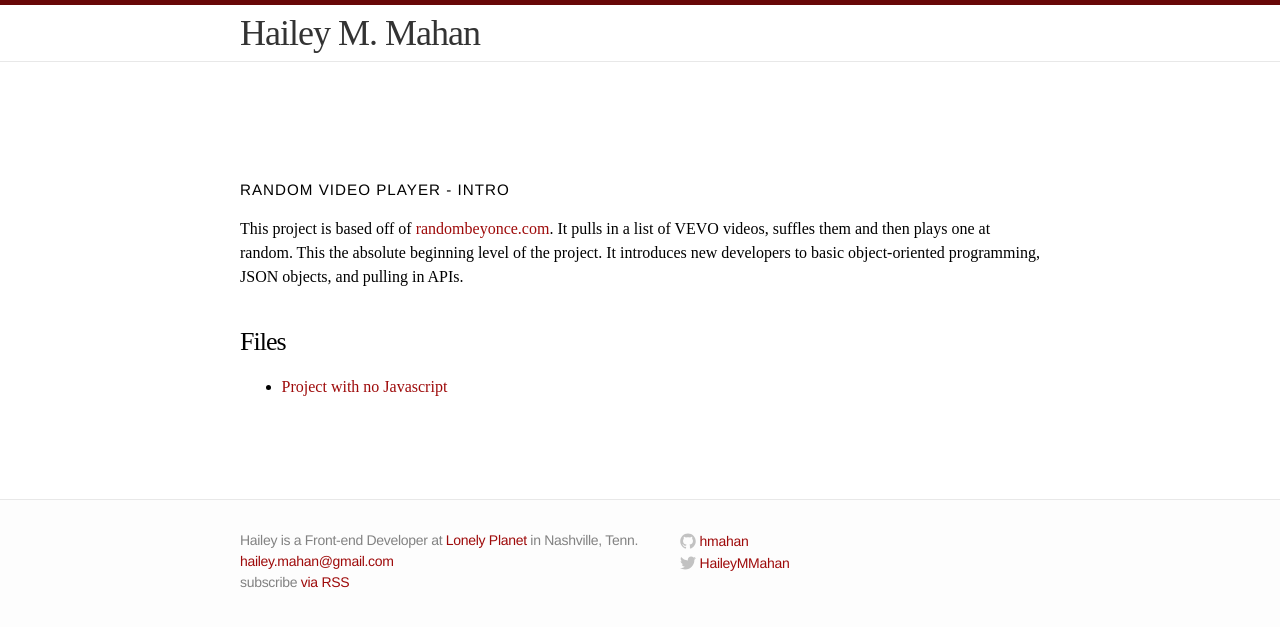
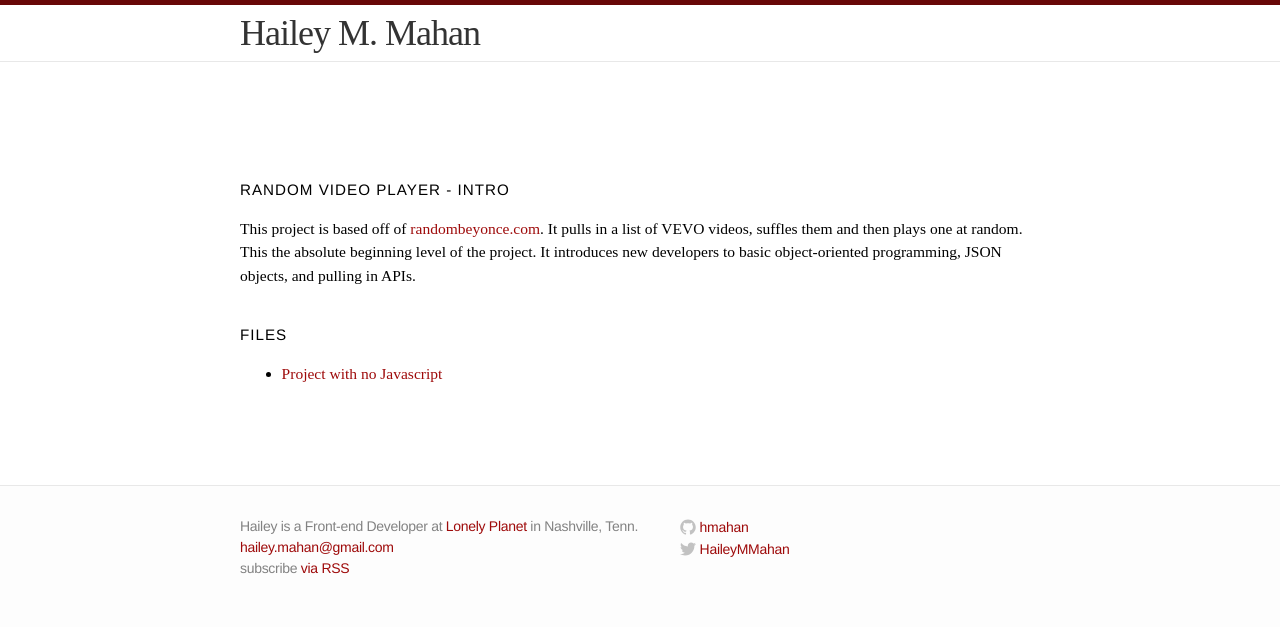
Before and after one commit to hmahan/hmahan.github.io, a Jekyll site: the page built from random-player-ggd/index.html, in a window 1280 px wide. Shown: the top 627 px of the page. Built offline with Jekyll 4.4.1, drawn with Linux system fonts in a browser that asks for light colours; comment, search, counter and statistics services are not loaded.

Commit message:
Editing the styles for pages

```diff
--- a/css/main.css
+++ b/css/main.css
@@ -429,3 +429,15 @@
     margin: 0 0 15px; }
 
 }
+
+.page-header {
+  font-size: 1.05em;
+ }
+
+.post-summary {
+  font-size: .97em;
+}
+
+.list_item {
+  font-size: .97em;
+}
--- a/random-player-ggd/index.html
+++ b/random-player-ggd/index.html
@@ -2,15 +2,15 @@
 layout: page
 ---
 
-<div class="home">
+<div class="page home">
 
-  <h1>Random Video Player - Intro</h1>
+  <h1 class="page-header">Random Video Player - Intro</h1>
 
-  <p>This project is based off of <a href="http://randombeyonce.com">randombeyonce.com</a>. It pulls in a list of VEVO videos, suffles them and then plays one at random. This the absolute beginning level of the project. It introduces new developers to basic object-oriented programming, JSON objects, and pulling in APIs.</p>
+  <p class="post-summary">This project is based off of <a href="http://randombeyonce.com">randombeyonce.com</a>. It pulls in a list of VEVO videos, suffles them and then plays one at random. This the absolute beginning level of the project. It introduces new developers to basic object-oriented programming, JSON objects, and pulling in APIs.</p>
 
-  <h3>Files</h3>
-  <ul>
-    <li><a href="http://www.haileymahan.com/projects/random-video-no-js.zip" download="random-videos-no-js.zip">Project with no Javascript</a></li>
+  <h1>Files</h1>
+  <ul class="list">
+    <li class="list_item"><a href="http://www.haileymahan.com/projects/random-video-no-js.zip" download="random-videos-no-js.zip">Project with no Javascript</a></li>
 
 
 </div>
```
